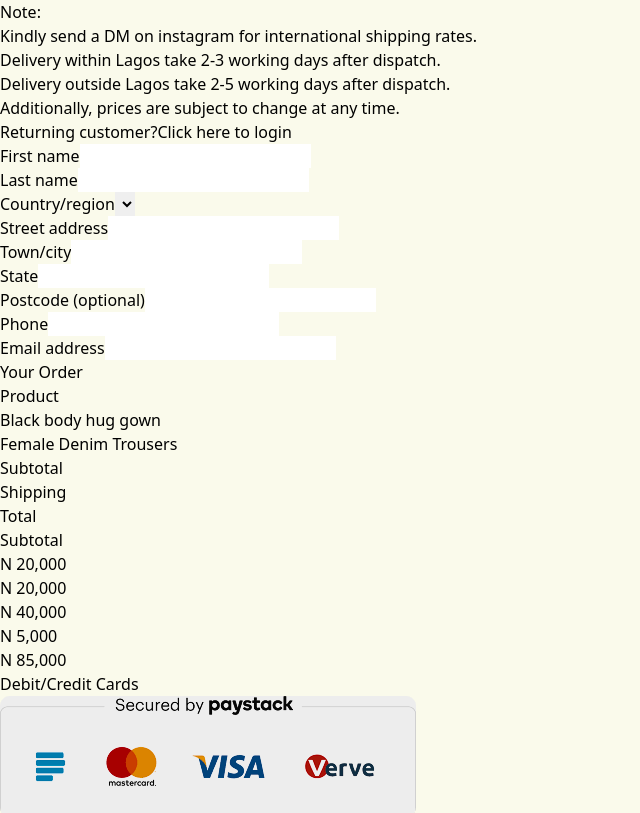
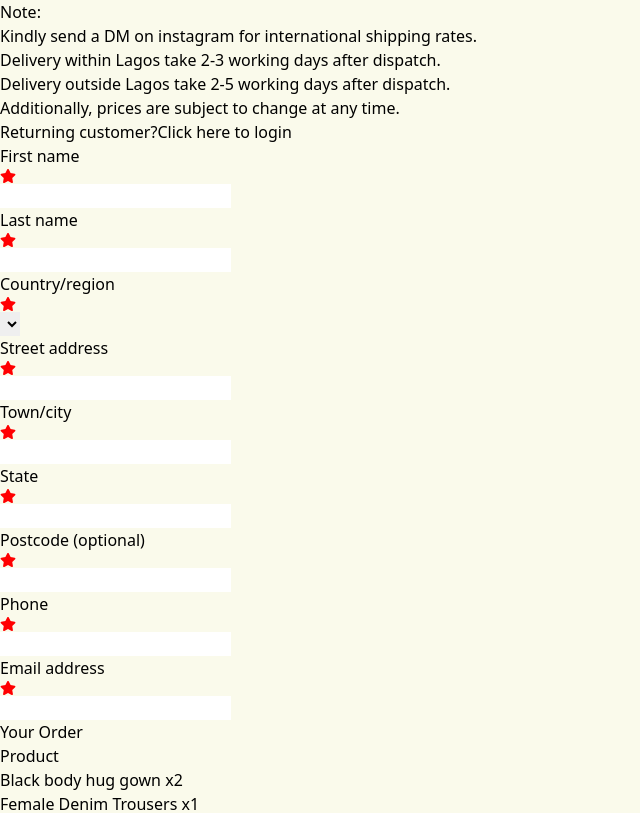
Before and after one commit to Eliguus/hng-11-front-stage-2, a React (Vite) app: page /checkout in a window 1280 px wide. Shown: the part 660-1473 px from the top of the page, without its empty margins (0-640 px from the left). Built offline with nearby package versions, Linux system fonts and the light colour scheme.

Commit message:
checkout page for big devices implemented

```diff
--- a/src/pages/CheckoutPage.jsx
+++ b/src/pages/CheckoutPage.jsx
@@ -1,4 +1,5 @@
 import paymentCards from '../assets/CheckOutPage/PaymentCards.png'
+import { FaStar } from 'react-icons/fa'
 const CheckoutPage = () => {
     return (
         <>
@@ -16,7 +17,7 @@ const CheckoutPage = () => {
             </div>
             <div className="flex flex-col items-center my-8">
                 <div className="flex justify-between w-[80%] shadow-[#A3A30F77] shadow-md ">
-                    <p>Returning customer?Click here to login</p>
+                    <p className='py-4 px-2'>Returning customer?<span className='text-[#A3A30F77]'>Click here to login</span></p>
                 </div>
             </div>
             <div className="flex flex-col items-center my-8">
@@ -26,59 +27,59 @@ const CheckoutPage = () => {
                 <form className="space-y-4">
                     <div className="flex justify-between gap-4">
                         <div className="flex-1">
-                        <label htmlFor="firstName" className="block">First name</label>
-                        <input type="text" id="firstName" name="firstName" className="mt-1 block w-full border border-[#A3A30F77] bg-transparent" required />
+                            <label htmlFor="firstName" className="inline-flex items-center">First name <FaStar color='red' /></label>
+                            <input type="text" id="firstName" name="firstName" className="mt-1 block w-full border border-[#A3A30F77] bg-transparent" required />
                         </div>
                         <div className="flex-1">
-                        <label htmlFor="lastName" className="block">Last name</label>
-                        <input type="text" id="lastName" name="lastName" className="mt-1 block w-full border border-[#A3A30F77] bg-transparent" required />
+                            <label htmlFor="lastName" className="inline-flex items-center">Last name <FaStar color='red' /></label>
+                            <input type="text" id="lastName" name="lastName" className="mt-1 block w-full border border-[#A3A30F77] bg-transparent" required />
                         </div>
                     </div>
                     <div>
-                        <label htmlFor="countryRegion" className="block">Country/region</label>
+                        <label htmlFor="countryRegion" className="inline-flex items-center">Country/region<FaStar color='red' /></label>
                         <select id="countryRegion" name="countryRegion" className="mt-1 block w-full border border-[#A3A30F77] bg-transparent">
                         {/* Add <option> tags for each country/region */}
                         </select>
                     </div>
                     <div>
-                        <label htmlFor="streetAddress" className="block">Street address</label>
+                        <label htmlFor="streetAddress" className="inline-flex items-center">Street address<FaStar color='red' /></label>
                         <input type="text" id="streetAddress" name="streetAddress" className="mt-1 block w-full border border-[#A3A30F77] bg-transparent" required />
                     </div>
                     <div>
-                        <label htmlFor="townCity" className="block">Town/city</label>
+                        <label htmlFor="townCity" className="inline-flex items-center">Town/city<FaStar color='red' /></label>
                         <input type="text" id="townCity" name="townCity" className="mt-1 block w-full border border-[#A3A30F77] bg-transparent" required />
                     </div>
                     <div>
-                        <label htmlFor="state" className="block">State</label>
+                        <label htmlFor="state" className="inline-flex items-center">State<FaStar color='red' /></label>
                         <input type="text" id="state" name="state" className="mt-1 block w-full border border-[#A3A30F77] bg-transparent" required />
                     </div>
                     <div>
-                        <label htmlFor="postcode" className="block">Postcode (optional)</label>
+                        <label htmlFor="postcode" className="inline-flex items-center">Postcode (optional)<FaStar color='red' /></label>
                         <input type="text" id="postcode" name="postcode" className="mt-1 block w-full border border-[#A3A30F77] bg-transparent" />
                     </div>
                     <div>
-                        <label htmlFor="phone" className="block">Phone</label>
+                        <label htmlFor="phone" className="inline-flex items-center">Phone<FaStar color='red' /></label>
                         <input type="tel" id="phone" name="phone" className="mt-1 block w-full border border-[#A3A30F77] bg-transparent" required />
                     </div>
                     <div>
-                        <label htmlFor="emailAddress" className="block">Email address</label>
+                        <label htmlFor="emailAddress" className="inline-flex items-center">Email address<FaStar color='red' /></label>
                         <input type="email" id="emailAddress" name="emailAddress" className="mt-1 block w-full border border-[#A3A30F77] bg-transparent" required />
                     </div>
                     </form>
                     </div>
                     <div className="border border-[#A3A30F77] w-[28%]">
-                        <p>Your Order</p>
+                        <p className='text-xl mx-4'>Your Order</p>
                         <div className="flex flex-row">
-                            <div>
-                                <p>Product</p>
-                                <p>Black body hug gown</p>
-                                <p>Female Denim Trousers</p>
+                            <div className='m-2'>
+                                <p className='text-xl my-2'>Product</p>
+                                <p>Black body hug gown x2</p>
+                                <p>Female Denim Trousers x1</p>
                                 <p>Subtotal</p>
                                 <p>Shipping</p>
                                 <p>Total</p>
                             </div>
-                            <div>
-                                <p>Subtotal</p>
+                            <div className='m-2'>
+                                <p className='text-xl my-2'>Subtotal</p>
                                 <p>N 20,000</p>
                                 <p>N 20,000</p>
                                 <p>N 40,000</p>
@@ -87,11 +88,11 @@ const CheckoutPage = () => {
 
                             </div>
                         </div>
-                        <p>Debit/Credit Cards</p>
-                        <div>
+                        <p className='mt-6'>Debit/Credit Cards</p>
+                        <div className='flex items-center flex-col m-4'>
                             <img src={paymentCards} alt=""/>
-                            <p>make payment with your debit card</p>
-                            <button>Place Order</button>
+                            <p className='text-[#A3A30F77]'>make payment with your debit card</p>
+                            <button className='bg-[#A3A30F77] m-6 px-4 py-2'>Place Order</button>
                         </div>
                     </div>
                 </div>
```
